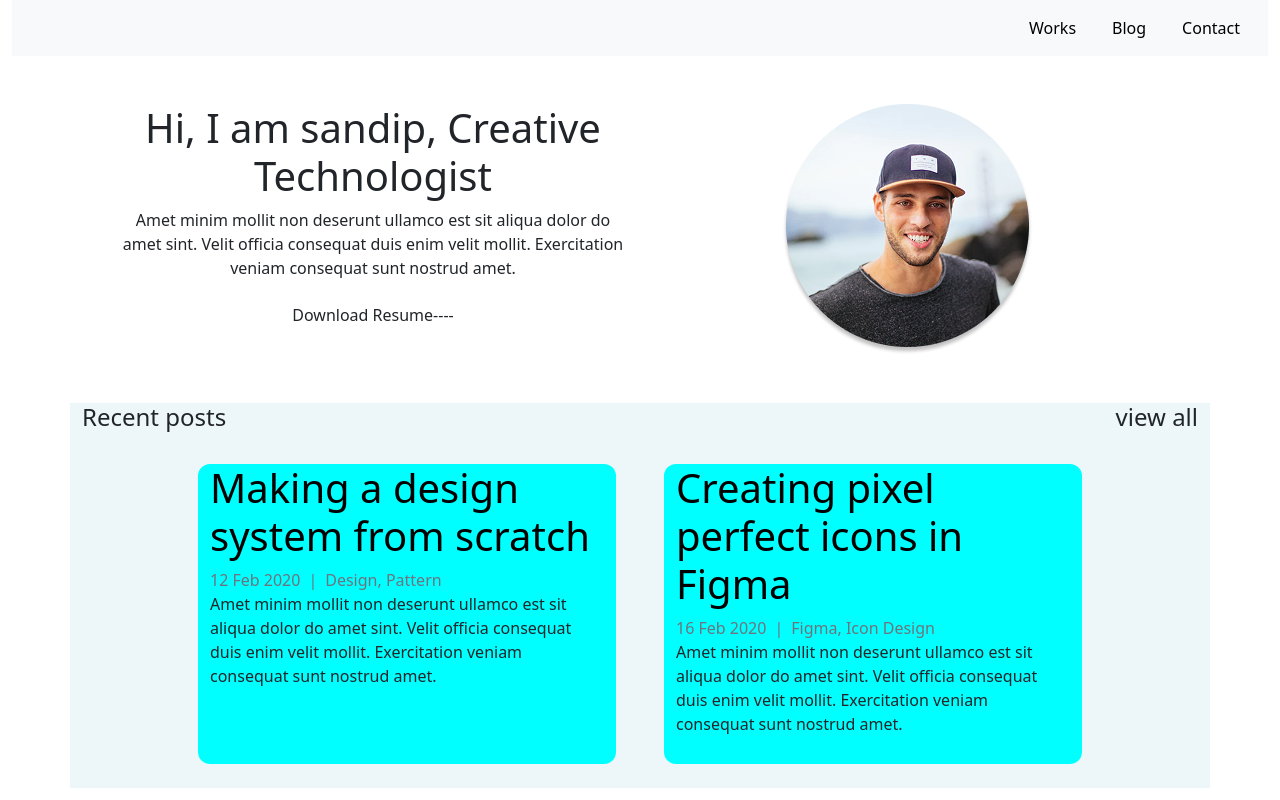
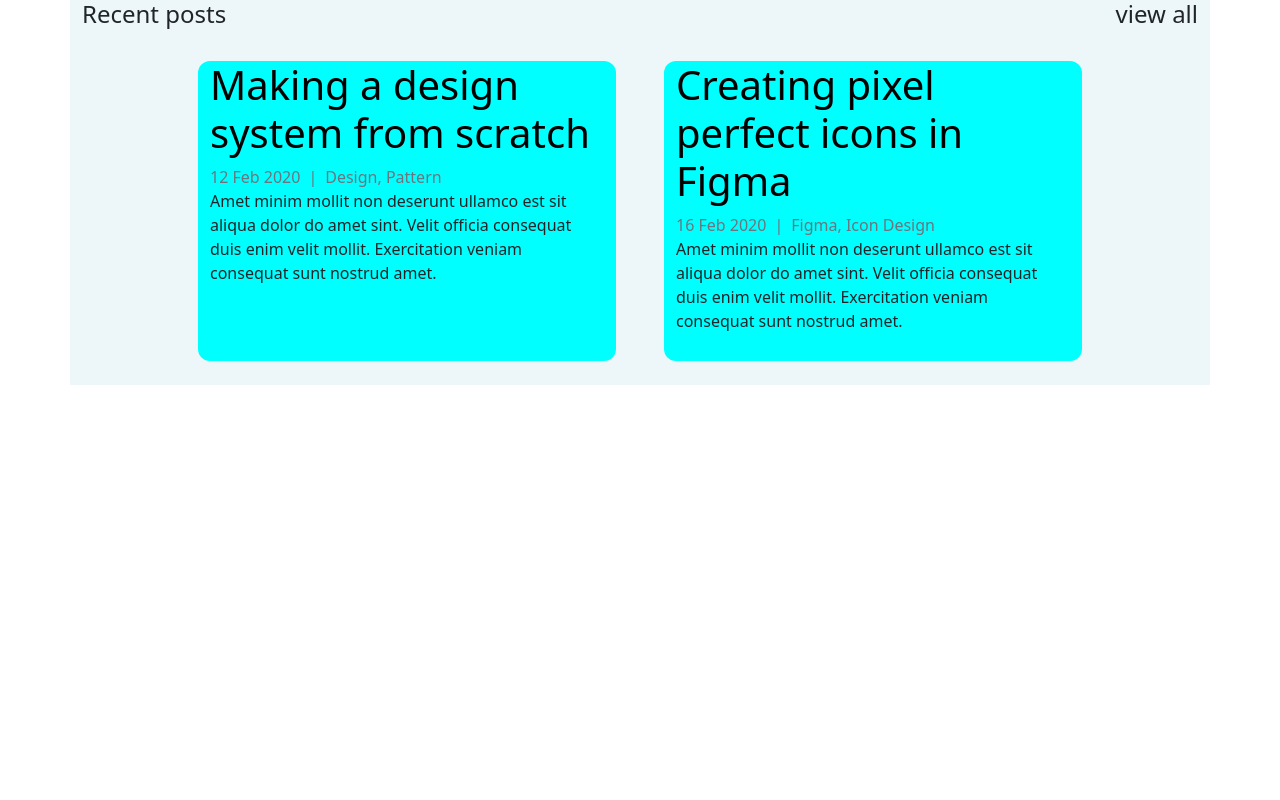
Before and after one commit to gabalekrishna/react-dev, a React (Create React App) app: page /blog in a window 1280 px wide. Built offline with nearby package versions, Linux system fonts and the light colour scheme.

Commit message:
route-handling

```diff
--- a/package.json
+++ b/package.json
@@ -10,6 +10,7 @@
     "bootstrap": "^5.3.7",
     "react": "^19.1.1",
     "react-dom": "^19.1.1",
+    "react-router-dom": "^7.7.1",
     "react-scripts": "5.0.1",
     "web-vitals": "^2.1.4"
   },
--- a/src/App.js
+++ b/src/App.js
@@ -1,19 +1,18 @@
 import React from "react";
 import "bootstrap/dist/css/bootstrap.min.css";
 import "./App.css";
-import Profile from "./Profile";
+import { Routes, Route } from 'react-router-dom'
+import Home from "./Home";
+import Work from "./components/Work/Work";
 import RecentPosts from "./RecentPosts";
 
 function App() {
   return (
-    <>
-      <Profile
-        heading="Hi, I am sandip,
-          Creative Technologist"
-        button1="Download Resume----"
-      />
-      <RecentPosts  />
-    </>
+    <Routes>
+      <Route path="/" element={<Home />}/>
+      <Route path="/work" element={<Work />}/>
+      <Route path="/blog" element={<RecentPosts />}/>
+    </Routes>
   );
 }
 
--- /dev/null
+++ b/src/Home.jsx
@@ -0,0 +1,21 @@
+import Profile from "./components/Profile/Profile"
+import RecentPosts from "./RecentPosts"
+import Work from "./components/Work/Work"
+
+
+
+const Home = () => {
+    return(
+        <>
+        <Profile
+        heading="Hi, I am sandip,
+        Creative Technologist"
+         button1="Download Resume----"
+        />
+         <RecentPosts  />
+        </>
+
+    )
+}
+
+export default Home
--- a/src/RecentPosts.jsx
+++ b/src/RecentPosts.jsx
@@ -1,5 +1,5 @@
 import PostsCard from "./PostsCard";
-import Profile from "./Profile";
+import Profile from "./components/Profile/Profile";
 import "./RecentPosts.css";
 
 const RecentPosts = (props) => {
--- a/src/Profile.jsx
+++ b/src/components/Profile/Profile.jsx
@@ -1,5 +1,7 @@
 import React from "react";
-import ProfileImg from './Profile.png'
+import ProfileImg from '../../Profile.png'
+import { Link } from "react-router-dom";
+
 
 // component jsx => javascript xl
 const Profile = (props) => {
@@ -12,19 +14,19 @@ const Profile = (props) => {
         >
           <ul className="navbar-nav">
             <li className="nav-item active">
-              <a className="nav-link font-weight-bold" href="#">
+              <Link className="nav-link font-weight-bold" to="/work">
                 Works
-              </a>
+              </Link>
             </li>
             <li className="nav-item">
-              <a className="nav-link" href="#">
+              <Link className="nav-link" to="/blog">
                 Blog
-              </a>
+              </Link>
             </li>
             <li className="nav-item">
-              <a className="nav-link" href="#">
+              <Link className="nav-link" to="/contact">
                 Contact
-              </a>
+              </Link>
             </li>
           </ul>
         </div>
--- /dev/null
+++ b/src/components/Work/Work.jsx
@@ -0,0 +1,22 @@
+
+
+const Work = () => {
+    return (
+    <>
+     <div className="row mb-5 align-items-center">
+          <div className="col-md-4">
+             {/* <img
+              src={work?.image}
+              alt={work?.title}
+              className="img-fluid rounded featured-img"
+            /> */}
+          </div>
+          <div className="col-md-8">
+            <h5 className="fw-bold">Designing Dashboards</h5>
+            </div>
+    </div>
+    </>
+    )
+}
+
+export default Work;
--- a/src/index.js
+++ b/src/index.js
@@ -2,16 +2,16 @@ import React from 'react';
 import ReactDOM from 'react-dom/client';
 import './index.css';
 import App from './App'
+import reportWebVitals from './reportWebVitals';
+import { BrowserRouter } from 'react-router-dom';
 
-
-import reportWebVitals from './reportWebVitals';
 
 
 const root = ReactDOM.createRoot(document.getElementById('root'));
 root.render(
-  <div>
+  <BrowserRouter>
     <App />
-  </div>
+  </BrowserRouter>
 );
 
 
```
Also changed, not shown: src/Images/Profile.png (renamed from src/Profile.png), src/components/Card/Card.css (added), src/components/Card/Card.jsx (added), src/components/Profile/Profile.css (added), 1 other file (tests, documents, lock files or other folders).
